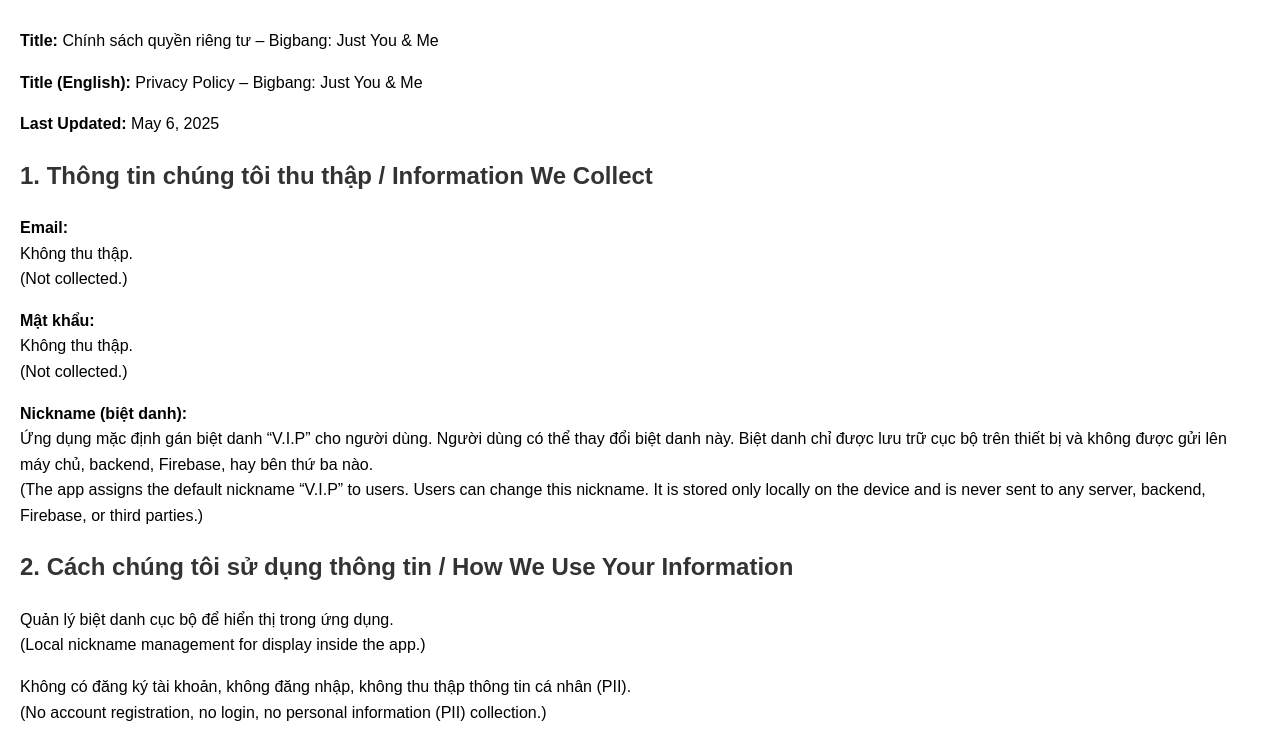
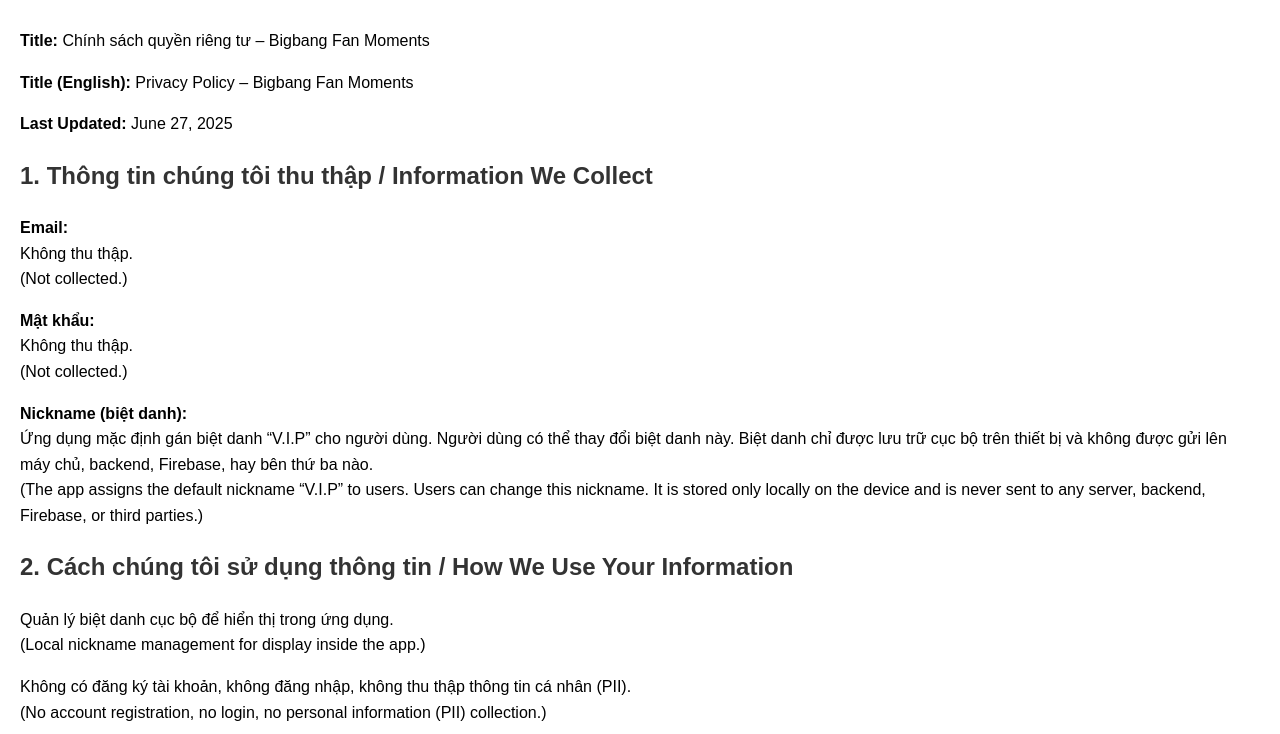
Before and after one commit to sontungmtpiscallingyou/big-bang-policy, a plain HTML site: page index.html in a window 1280 px wide. Shown: the part 66-800 px from the top of the page. Drawn offline with Linux system fonts and the light colour scheme.

Commit message:
Update index.html

```diff
--- a/index.html
+++ b/index.html
@@ -2,7 +2,7 @@
 <html lang="vi">
 <head>
     <meta charset="UTF-8">
-    <title>Privacy Policy – Bigbang: Just You & Me</title>
+    <title>Privacy Policy – Bigbang Fan Moments</title>
     <style>
         body {
             font-family: Arial, sans-serif;
@@ -16,9 +16,9 @@
 </head>
 <body>
 <h1>📄 Privacy Policy Document</h1>
-<p><strong>Title:</strong> Chính sách quyền riêng tư – Bigbang: Just You & Me</p>
-<p><strong>Title (English):</strong> Privacy Policy – Bigbang: Just You & Me</p>
-<p><strong>Last Updated:</strong> May 6, 2025</p>
+<p><strong>Title:</strong> Chính sách quyền riêng tư – Bigbang Fan Moments</p>
+<p><strong>Title (English):</strong> Privacy Policy – Bigbang Fan Moments</p>
+<p><strong>Last Updated:</strong> June 27, 2025</p>
 
 <h2>1. Thông tin chúng tôi thu thập / Information We Collect</h2>
 <p><strong>Email:</strong><br>Không thu thập.<br>(Not collected.)</p>
```
